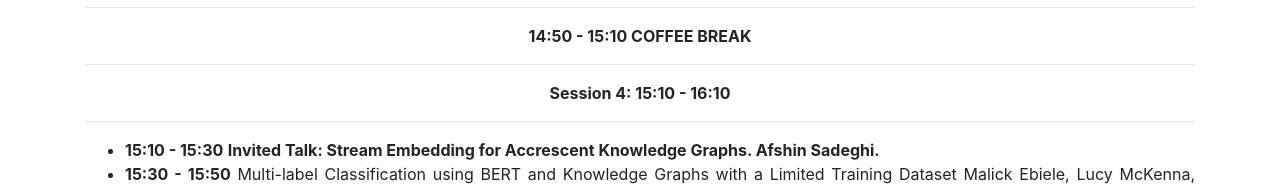
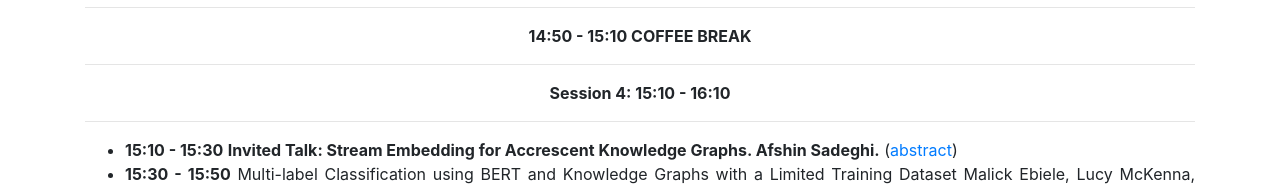
Before and after one commit to alammehwish/dl4kg2022, a website with bundled scripts: page index.html in a window 1280 px wide. Shown: the part 4440-4630 px from the top of the page. Built offline with nearby package versions, Linux system fonts and the light colour scheme; files whose address does not match are found by name; a web font is replaced by a local one.

Commit message:
abstract-invited-talk

```diff
--- a/index.html
+++ b/index.html
@@ -264,7 +264,7 @@
           <b>Session 4: 15:10 - 16:10</b> <br />
 		  <hr>
           <ul style="text-align:justify">
-          <li><b>15:10 - 15:30</b>   <b>Invited Talk: Stream Embedding for Accrescent Knowledge Graphs. Afshin Sadeghi.</b> </li>
+          <li><b>15:10 - 15:30</b>   <b>Invited Talk: Stream Embedding for Accrescent Knowledge Graphs. Afshin Sadeghi.</b>  (<a href="papers/invited-talk.pdf">abstract</a>)</li>
           <li><b>15:30 - 15:50</b>   Multi-label Classification using BERT and Knowledge Graphs with a Limited Training Dataset  Malick Ebiele, Lucy McKenna, Malika Bendechache and Rob Brennan. (<a href="papers/paper-9.pdf">paper</a>)</li>
           <li><b>15:50 - 16:10</b>   CosmOntology: Creating an Ontology of the Cosmos [position paper] Vasilis Efthymiou. (<a href="papers/paper-10.pdf">paper</a>)</li>
 
```
